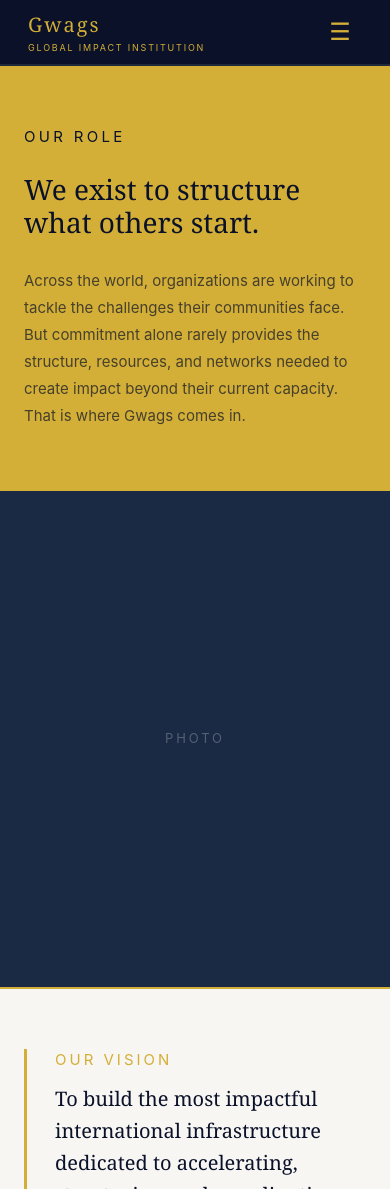
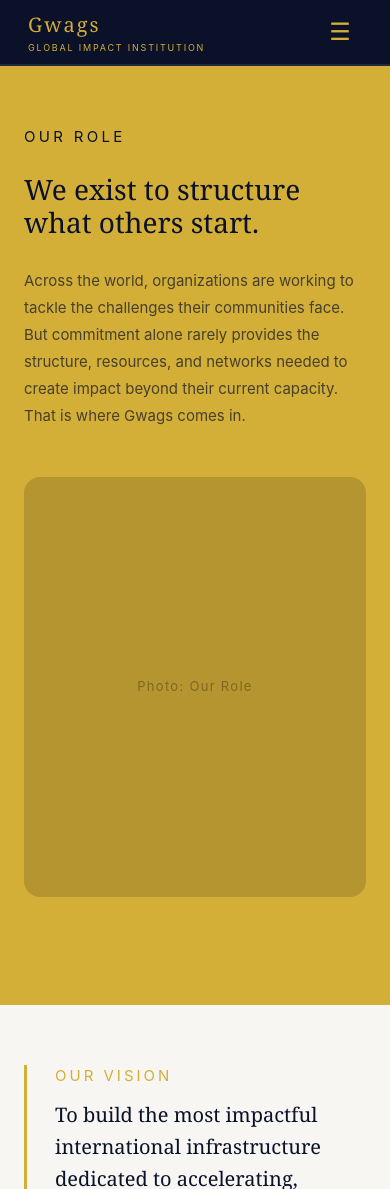
Before and after one commit to Daryllgio/gwags-website, a Next.js app: page /about/our-role in a window 390 px wide. Shown: the top 1189 px of the page. Built offline with nearby package versions, Linux system fonts and the light colour scheme.

Commit message:
Move Our Role image into gold hero section

```diff
--- a/app/about/our-role/page.tsx
+++ b/app/about/our-role/page.tsx
@@ -13,24 +13,12 @@ export default function OurRolePage() {
     <main>
       <Nav lang={lang} onToggleLang={toggleLang} />
       <HeroSection lang={lang} />
-      <PhotoBanner />
       <VisionMissionSection lang={lang} />
       <ConvictionsSection lang={lang} />
       <LookingAheadSection lang={lang} />
       <CTASection lang={lang} />
       <Footer lang={lang} />
     </main>
-  )
-}
-
-/* ── Photo Banner ── */
-function PhotoBanner() {
-  return (
-    /* IMAGE: Replace this div with:
-       <img src="/images/our-role-banner.jpg" alt="Our Role" style={{ width: '100%', height: '500px', objectFit: 'cover', display: 'block' }} /> */
-    <div className="or-photo-banner" style={{ width: '100%', height: '500px', background: '#1a2a44', borderTop: '2px solid #D4AF37', borderBottom: '2px solid #D4AF37', display: 'flex', alignItems: 'center', justifyContent: 'center', color: 'rgba(255,255,255,0.25)', fontSize: '13px', letterSpacing: '0.22em' }}>
-      PHOTO
-    </div>
   )
 }
 
@@ -49,6 +37,12 @@ function HeroSection({ lang }: { lang: Lang }) {
         <p className="body-text" style={{ color: 'rgba(10,17,40,0.7)', fontSize: '18px', lineHeight: 1.8, maxWidth: '600px', margin: 0 }}>
           {p.body}
         </p>
+      </div>
+
+      {/* IMAGE: Replace the div below with:
+          <img src="/images/our-role.jpg" alt="Our Role" className="or-hero-img" style={{ display: 'block', width: '85%', height: '420px', objectFit: 'cover', borderRadius: '16px', margin: '48px auto 48px' }} /> */}
+      <div className="or-hero-img" style={{ width: '85%', height: '420px', borderRadius: '16px', background: 'rgba(0,0,0,0.15)', margin: '48px auto 48px', display: 'flex', alignItems: 'center', justifyContent: 'center' }}>
+        <span style={{ color: 'rgba(0,0,0,0.3)', fontSize: '13px', letterSpacing: '0.1em' }}>Photo: Our Role</span>
       </div>
     </section>
   )
--- a/app/globals.css
+++ b/app/globals.css
@@ -947,6 +947,10 @@ h1, h2, h3, h4 {
     font-size: 28px !important;
   }
 
+  .or-hero-img {
+    width: 100% !important;
+  }
+
   .or-narrative {
     padding: 60px 24px;
   }
```
